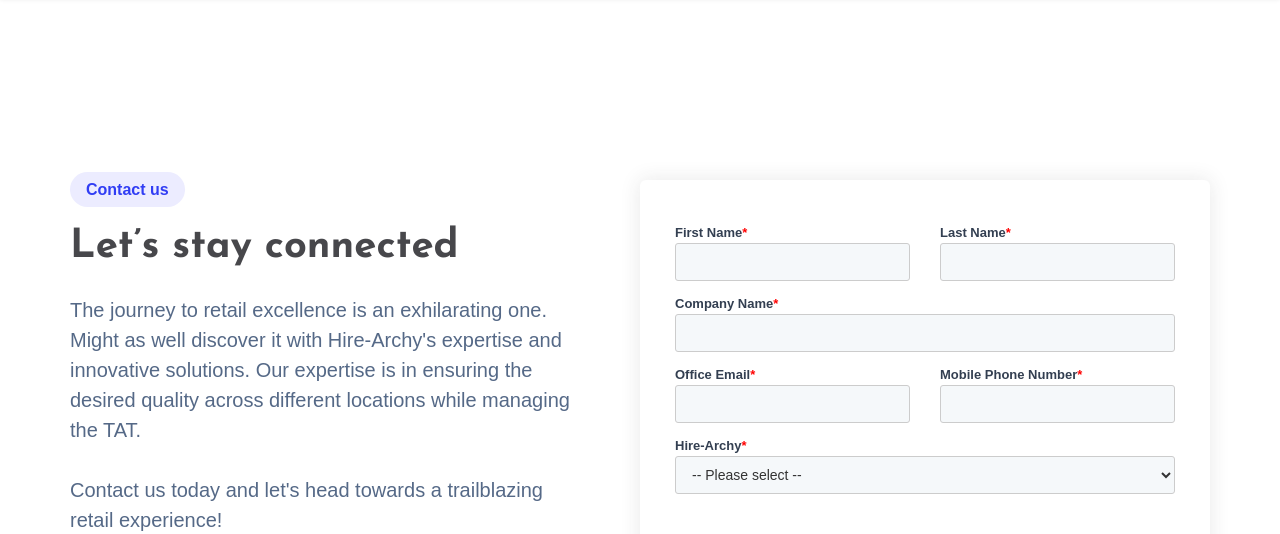
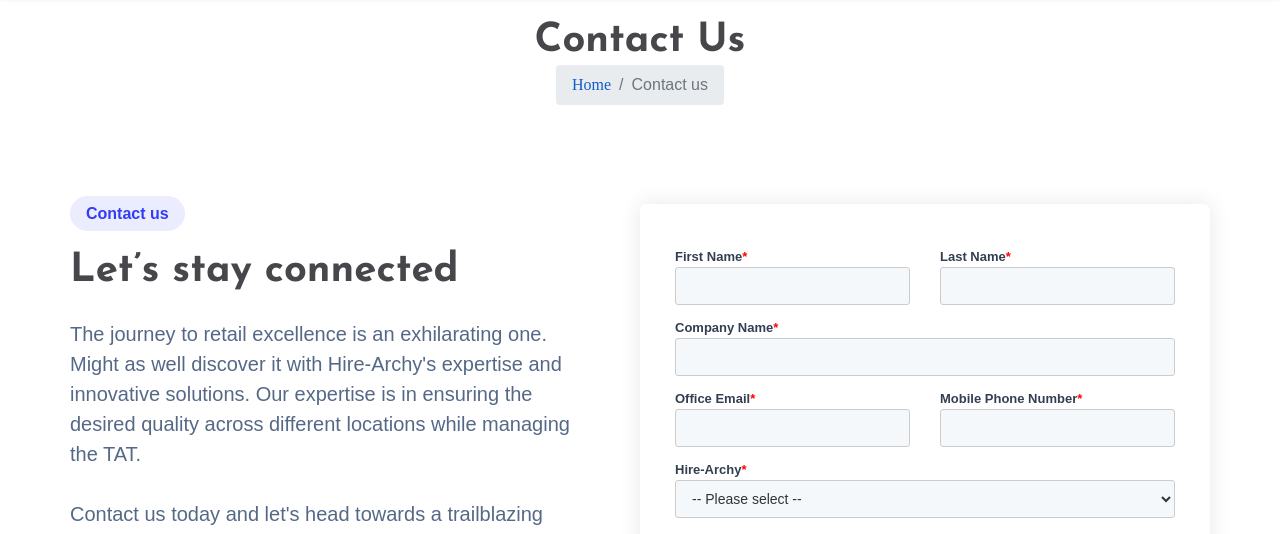
Before and after one commit to Nautyy/Hire-Archy-Solutions-f, a website with bundled scripts: page src/contact.html in a window 1280 px wide. Shown: the part 63-597 px from the top of the page. Built offline with nearby package versions, Linux system fonts and the light colour scheme; a web font is replaced by a local one.

Commit message:
Update contact.html

```diff
--- a/src/contact.html
+++ b/src/contact.html
@@ -131,7 +131,28 @@
             </div>
         </div>
     </header>
-    <section class="section-contact-banner">
+
+    <section class="hero_area_2">
+        <div class="container">
+            <div class="row align-items-center">
+                <div class="col-md-12">
+                    <div
+                        class="page_title justify-content-center align-items-center align-items-md-start align-items-lg-center d-flex flex-column">
+                        <h1>Contact Us</h1>
+                        <nav aria-label="breadcrumb">
+                            <ol class="breadcrumb">
+                                <li class="breadcrumb-item"><a href="index.html" target="_blank"
+                                        style="font-family:Muli; color: #0f5bcd;">Home</a></li>
+                                <li class="breadcrumb-item active" aria-current="page">Contact us</li>
+                            </ol>
+                        </nav>
+                    </div>
+                </div>
+            </div>
+        </div>
+    </section>
+
+    <section class="section-contact-banner" style="margin-top: -5rem;">
         <div class="container">
             <div class="services-banner-flex">
                 <div class="service-hero-content">
@@ -351,7 +372,7 @@
         // when the DOM is ready
         $(document).ready(function () {
             // make an array of invalid domains
-            const invalidDomains = [''];
+            const invalidDomains = [ ''];
 
             // get the submit button
             const submitBtn = $('.form-button');
```
